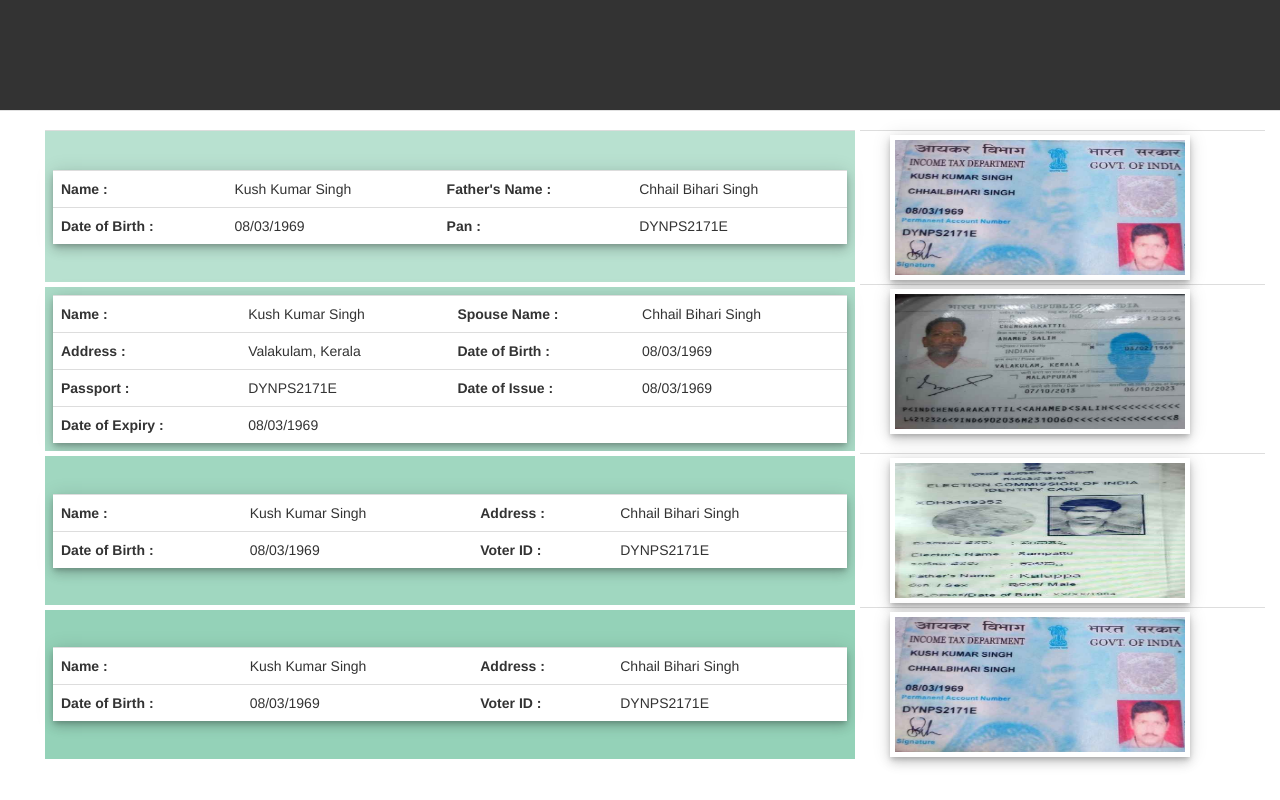
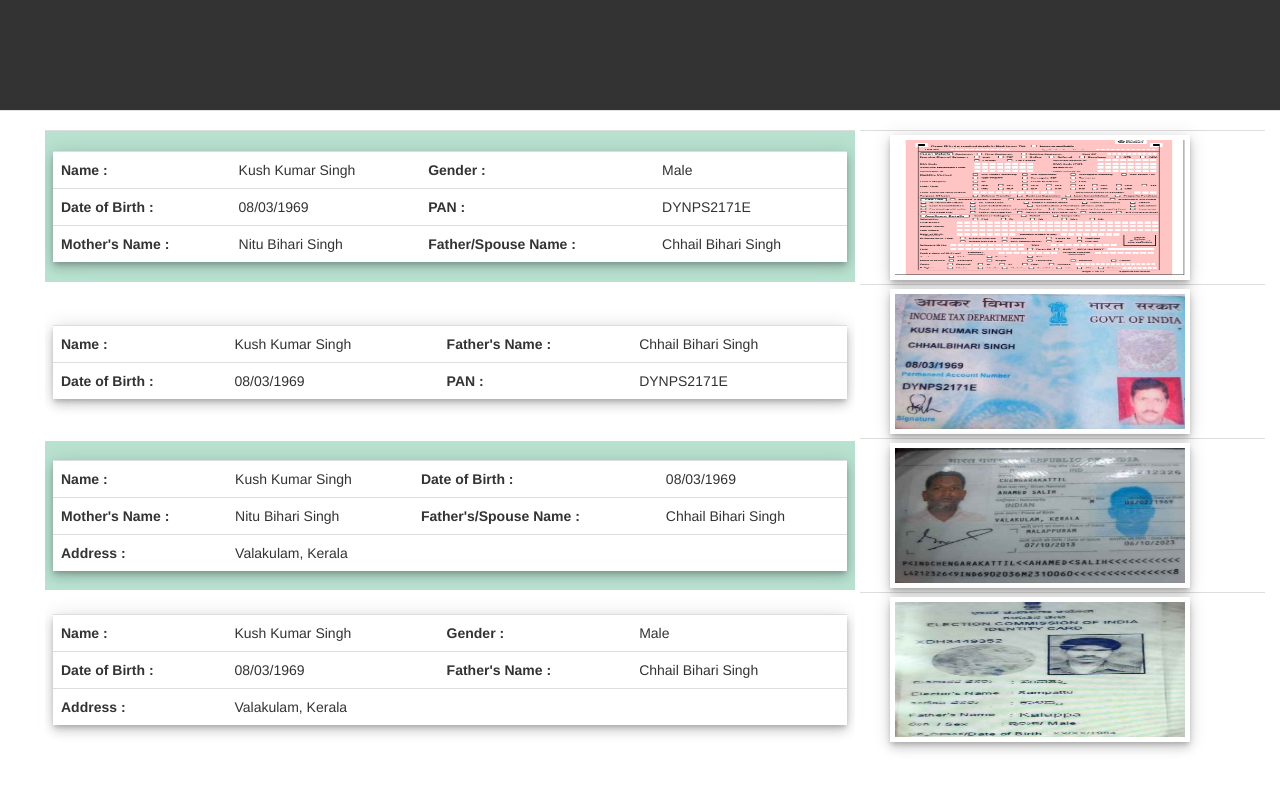
Before and after one commit to shivanikale12/angularjs, a plain HTML site: page index.html in a window 1280 px wide. Drawn offline with Linux system fonts and the light colour scheme.

Commit message:
Add files via upload

```diff
--- a/Css/style.css
+++ b/Css/style.css
@@ -12,6 +12,7 @@
 
   .box1{
     background-color: #b8e1d0;
+    /* background-color: white;; */
     border:5px solid white;
   height:150px;
     padding: 1%;
@@ -19,20 +20,26 @@
 
 
   .box2{
-    background-color: #acdcc8;
+    /* background-color: #acdcc8; */
+    background-color: white;;
+    /* background-color: #b8e1d0; */
     border:5px solid white;
   height:150px;
     padding: 1%;
   }
 
   .box3{
-    background-color: #a0d7c0;
+    /* background-color: #a0d7c0; */
+    background-color: #b8e1d0;
+    /* background-color:white;  */
     border:5px solid white;
   height:150px;
     padding: 1%;
   }
   .box4{
-    background-color: #94d2b8;
+    /* background-color: #94d2b8; */
+    background-color:white;
+    /* background-color: #b8e1d0; */
     border:5px solid white;
   height:150px;
     padding: 1%;
--- a/Templates/show_event.html
+++ b/Templates/show_event.html
@@ -2,8 +2,27 @@
 
     <table class="table table responsive" style="height:80%">
         <tr>
+            <td class="col-sm-8 box1" style="vertical-align:middle;">
+                <table class="table box-shadow--6dp" style="margin-bottom:0;">
+                    <tr><td style="font-weight:bold;">Name :</td><td>Kush Kumar Singh</td>
+                        <td style="font-weight:bold;">Gender :</td><td>Male</td>
 
-            <td class="col-sm-8 box1" style="vertical-align:middle;">
+                    </tr>
+                    <tr><td style="font-weight:bold;">Date of Birth :</td><td>08/03/1969</td>
+                        <td style="font-weight:bold;">PAN :</td><td>DYNPS2171E</td>
+                    </tr>
+                    <tr><td style="font-weight:bold;">Mother's Name :</td><td>Nitu Bihari Singh</td>
+                        <td style="font-weight:bold;">Father/Spouse Name :</td><td>Chhail Bihari Singh</td>
+                    </tr>
+                                    </table>
+            </td>
+            <td class="col-sm-4 box" style="padding:4px 4px 4px 30px">
+                <img class="box-shadow--6dp docs" src="Images/applicationFrm.png" alt="Application Form" height="145" width="300">
+            </td>
+        </tr>
+        <tr>
+
+            <td class="col-sm-8 box2" style="vertical-align:middle;">
                 <table class="table box-shadow--6dp" style="margin-bottom:0;">
 <tr>
 
@@ -14,7 +33,7 @@
 </tr>
 <tr><td style="font-weight:bold;">Date of Birth :</td>
     <td>08/03/1969</td>
-    <td style="font-weight:bold;">Pan :</td>
+    <td style="font-weight:bold;">PAN :</td>
     <td>DYNPS2171E</td>
 </tr>
                 </table>
@@ -24,21 +43,22 @@
             </td>
         </tr>
         <tr>
-            <td class="col-sm-8 box2" style="vertical-align:middle;">
-                <table class="table box-shadow--6dp table-scroll" style="margin-bottom:0;">
+            <td class="col-sm-8 box3" style="vertical-align:middle;">
+                <table class="table box-shadow--6dp table-scroll" style="margin-bottom:0;height:100px;overflow-y:scroll;">
                     <tr><td style="font-weight:bold;">Name :</td><td>Kush Kumar Singh</td>
-                        <td style="font-weight:bold;">Spouse Name :</td><td>Chhail Bihari Singh</td>
-                    </tr>
-                    <tr><td style="font-weight:bold;">Address :</td><td>Valakulam, Kerala</td>
                         <td style="font-weight:bold;">Date of Birth :</td><td>08/03/1969</td>
 
                     </tr>
-                    <tr><td style="font-weight:bold;">Passport :</td><td>DYNPS2171E</td>
+                    <tr><td style="font-weight:bold;">Mother's Name :</td><td>Nitu Bihari Singh</td>
+                        <td style="font-weight:bold;">Father's/Spouse Name :</td><td>Chhail Bihari Singh</td>
+
+                    </tr>
+                    <!-- <tr><td style="font-weight:bold;">Passport :</td><td>DYNPS2171E</td>
                         <td style="font-weight:bold;">Date of Issue :</td><td>08/03/1969</td>
 
-                    </tr>
+                    </tr> -->
                     <tr>
-                        <td style="font-weight:bold;">Date of Expiry :</td><td>08/03/1969</td>
+                        <td style="font-weight:bold;">Address :</td><td>Valakulam, Kerala</td>
                         <td>&nbsp;</td><td>&nbsp;</td>
                     </tr>
                                     </table>
@@ -49,13 +69,17 @@
             </td>
         </tr>
         <tr>
-            <td class="col-sm-8 box3" style="vertical-align:middle;">
+            <td class="col-sm-8 box4" style="vertical-align:middle;">
                 <table class="table box-shadow--6dp" style="margin-bottom:0;">
                     <tr><td style="font-weight:bold;">Name :</td><td>Kush Kumar Singh</td>
-                        <td style="font-weight:bold;">Address :</td><td>Chhail Bihari Singh</td>
+                        <td style="font-weight:bold;">Gender :</td><td>Male</td>
                     </tr>
                     <tr><td style="font-weight:bold;">Date of Birth :</td><td>08/03/1969</td>
-                        <td style="font-weight:bold;">Voter ID :</td><td>DYNPS2171E</td>
+                        <td style="font-weight:bold;">Father's Name :</td><td>Chhail Bihari Singh</td>
+                    </tr>
+                    <tr>
+                        <td style="font-weight:bold;">Address :</td><td>Valakulam, Kerala</td>
+                        <td>&nbsp;</td><td>&nbsp;</td>
                     </tr>
                                     </table>
 
@@ -64,21 +88,7 @@
                 <img class="box-shadow--6dp docs" src="Images/B4663985_V.jpeg" alt="Voter ID" height="145" width="300">
             </td>
         </tr>
-        <tr>
-            <td class="col-sm-8 box4" style="vertical-align:middle;">
-                <table class="table box-shadow--6dp" style="margin-bottom:0;">
-                    <tr><td style="font-weight:bold;">Name :</td><td>Kush Kumar Singh</td>
-                        <td style="font-weight:bold;">Address :</td><td>Chhail Bihari Singh</td>
-                    </tr>
-                    <tr><td style="font-weight:bold;">Date of Birth :</td><td>08/03/1969</td>
-                        <td style="font-weight:bold;">Voter ID :</td><td>DYNPS2171E</td>
-                    </tr>
-                                    </table>
-            </td>
-            <td class="col-sm-4 box" style="padding:4px 4px 4px 30px">
-                <img class="box-shadow--6dp docs" src="Images/B5184114_PAN.jpeg" alt="Adhar Card" height="145" width="300">
-            </td>
-        </tr>
+
     </table>
 
 
```
Also changed, not shown: Images/applicationFrm.png (added).
